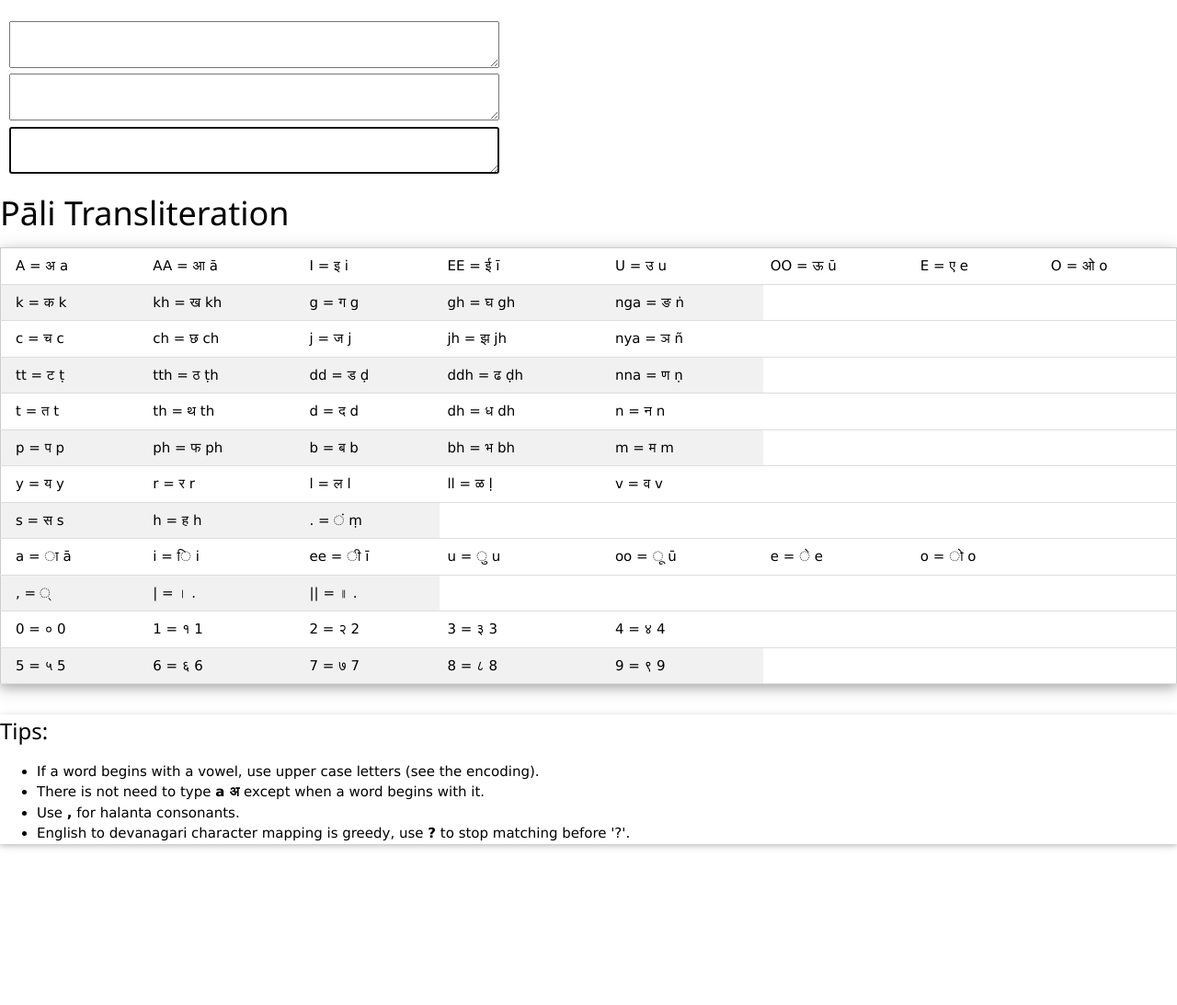
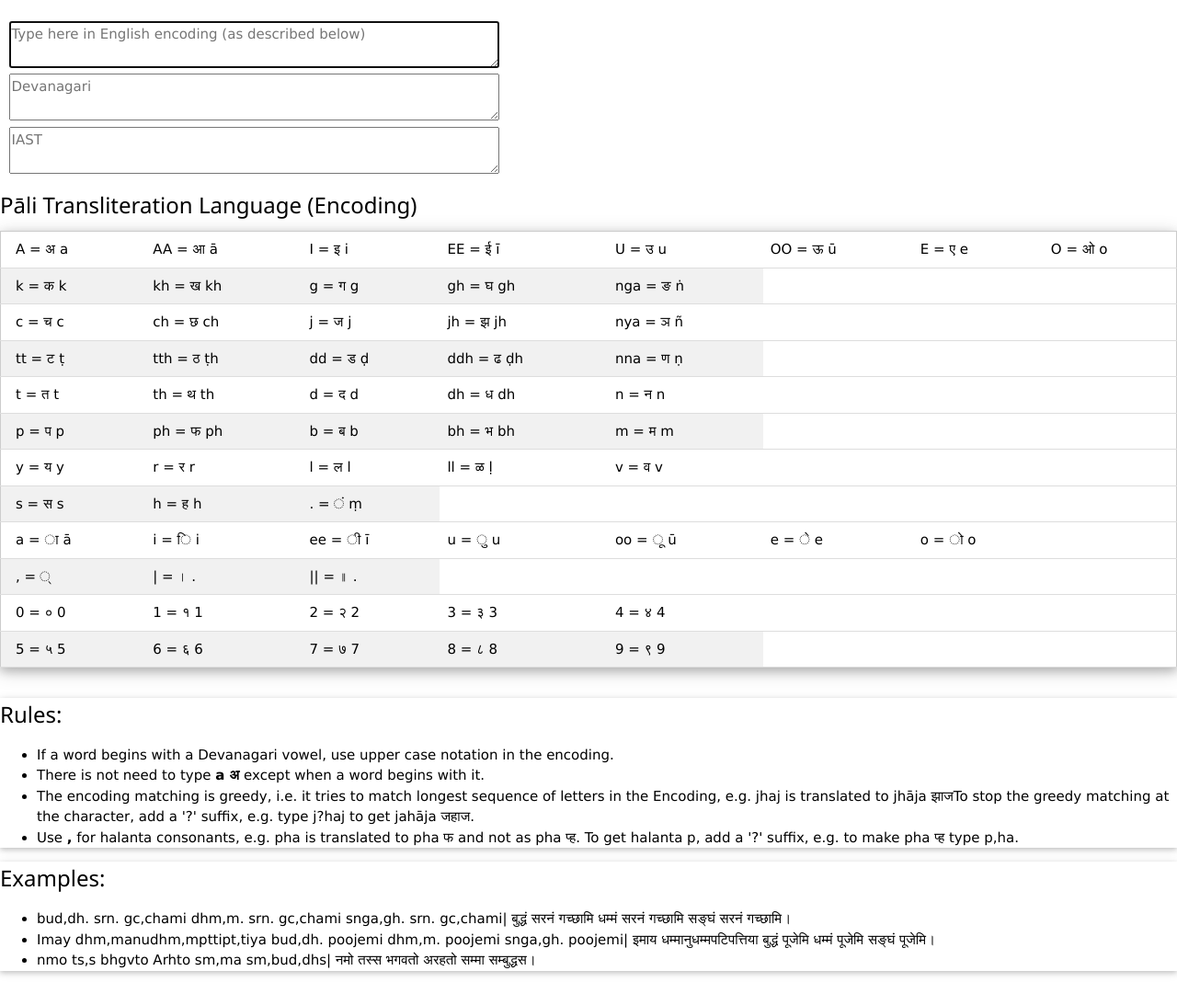
Before and after one commit to mayur-srivastava/pali-v1, a plain HTML site: page pali-v1/type.html in a window 1280 px wide. Shown: the whole page at 92% size. Before the commit the page ends 955 px from the top, so only its background shows below. Drawn offline with nearby package versions, Linux system fonts and the light colour scheme.

Commit message:
Improved typing page, added examples

```diff
--- a/pali-v1/type.html
+++ b/pali-v1/type.html
@@ -53,26 +53,35 @@ window.onload = function() {
 <BODY>
 	<br>
 	&nbsp;
-	<TEXTAREA rows="2" cols="64" id="Deva" readonly></TEXTAREA>
+	<TEXTAREA rows="2" cols="64" id="English" placeholder="Type here in English encoding (as described below)" autofocus></TEXTAREA>
 	<br>
 	&nbsp;
-	<TEXTAREA rows="2" cols="64" id="IAST" readonly></TEXTAREA>
+	<TEXTAREA rows="2" cols="64" id="Deva" placeholder="Devanagari" readonly></TEXTAREA>
 	<br>
 	&nbsp;
-	<TEXTAREA rows="2" cols="64" id="English" autofocus></TEXTAREA>
+	<TEXTAREA rows="2" cols="64" id="IAST" placeholder="IAST" readonly></TEXTAREA>
 	<br>
-	<h1>P&#x0101;li Transliteration</h1>
+	<h3>P&#x0101;li Transliteration Language (Encoding)</h3>
 	<DIV id="legend"></DIV>
 	<BR>
 
 	<div class="w3-card">
-		<h3>Tips:</h3>
+		<h3>Rules:</h3>
 		<ul>
-			<li>If a word begins with a vowel, use upper case letters (see the encoding).</li>
+			<li>If a word begins with a Devanagari vowel, use upper case notation in the encoding.</li>
 			<li>There is not need to type <b>a &#x0905</b> except when a word begins with it.</li>
-			<li>Use <b>,</b> for halanta consonants.</li>
-			<li>English to devanagari character mapping is greedy, use <b>?</b> to stop matching before '?'.</li>
+			<li>The encoding matching is greedy, i.e. it tries to match longest sequence of letters in the Encoding, e.g. jhaj is translated to jh&#x0101;ja &#x091D;&#x093E;&#x091C;To stop the greedy matching at the character, add a '?' suffix, e.g. type j?haj to get jah&#x0101;ja &#x091C;&#x0939;&#x093E;&#x091C;.</li>
+			<li>Use <b>,</b> for halanta consonants, e.g. pha is translated to pha &#x092B; and not as pha &#x092A;&#x094d;&#x0939;. To get halanta p, add a '?' suffix, e.g. to make pha &#x092A;&#x094d;&#x0939; type p,ha.</li>
 		</ul>
+	</div>
+
+	<div class="w3-card">
+		<h3>Examples:</h3>
+		<ul>
+			<li>bud,dh. srn. gc,chami dhm,m. srn. gc,chami snga,gh. srn. gc,chami| &#x092C;&#x0941;&#x0926;&#x094D;&#x0927;&#x0902; &#x0938;&#x0930;&#x0928;&#x0902; &#x0917;&#x091A;&#x094D;&#x091B;&#x093E;&#x092E;&#x093F; &#x0927;&#x092E;&#x094D;&#x092E;&#x0902; &#x0938;&#x0930;&#x0928;&#x0902; &#x0917;&#x091A;&#x094D;&#x091B;&#x093E;&#x092E;&#x093F; &#x0938;&#x0919;&#x094D;&#x0918;&#x0902; &#x0938;&#x0930;&#x0928;&#x0902; &#x0917;&#x091A;&#x094D;&#x091B;&#x093E;&#x092E;&#x093F;&#x0964;</li>
+			<li>Imay dhm,manudhm,mpttipt,tiya bud,dh. poojemi dhm,m. poojemi snga,gh. poojemi| &#x0907;&#x092E;&#x093E;&#x092F; &#x0927;&#x092E;&#x094D;&#x092E;&#x093E;&#x0928;&#x0941;&#x0927;&#x092E;&#x094D;&#x092E;&#x092A;&#x091F;&#x093F;&#x092A;&#x0924;&#x094D;&#x0924;&#x093F;&#x092F;&#x093E; &#x092C;&#x0941;&#x0926;&#x094D;&#x0927;&#x0902; &#x092A;&#x0942;&#x091C;&#x0947;&#x092E;&#x093F; &#x0927;&#x092E;&#x094D;&#x092E;&#x0902; &#x092A;&#x0942;&#x091C;&#x0947;&#x092E;&#x093F; &#x0938;&#x0919;&#x094D;&#x0918;&#x0902; &#x092A;&#x0942;&#x091C;&#x0947;&#x092E;&#x093F;&#x0964;</li>
+			<li>nmo ts,s bhgvto Arhto sm,ma sm,bud,dhs| &#x0928;&#x092E;&#x094B; &#x0924;&#x0938;&#x094D;&#x0938; &#x092D;&#x0917;&#x0935;&#x0924;&#x094B; &#x0905;&#x0930;&#x0939;&#x0924;&#x094B; &#x0938;&#x092E;&#x094D;&#x092E;&#x093E; &#x0938;&#x092E;&#x094D;&#x092C;&#x0941;&#x0926;&#x094D;&#x0927;&#x0938;&#x0964;</li>
+		<ul>
 	</div>
 	<BR>
 
```
